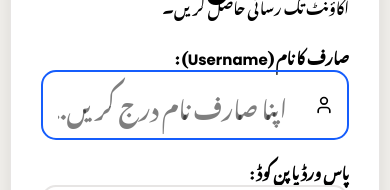
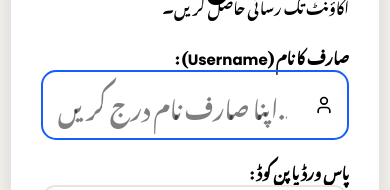
Before and after one commit to asifanwar123/mandikhata, a React (Vite) app: page / in a window 390 px wide. Shown: the part 623-813 px from the top of the page. Built offline with nearby package versions, Linux system fonts and the light colour scheme; a web font is replaced by a local one.

Commit message:
style: force LTR alignment for numeric input fields
Ensure numeric data, phone numbers, and IDs are displayed with LTR direction for improved readability and standard data entry alignment.

```diff
--- a/src/index.css
+++ b/src/index.css
@@ -65,6 +65,62 @@ input, select, textarea, button, label, select option {
   text-align: right;
   direction: rtl;
   color: #000000 !important;
+}
+
+/* Align all numeric, phones, codes, pins, values, and quantities to start on the left side (LTR) */
+input[type="number"],
+input[type="tel"],
+input.text-left,
+input.font-mono,
+input[placeholder*="0"],
+input[placeholder*="1"],
+input[placeholder*="2"],
+input[placeholder*="3"],
+input[placeholder*="4"],
+input[placeholder*="5"],
+input[placeholder*="6"],
+input[placeholder*="7"],
+input[placeholder*="8"],
+input[placeholder*="9"],
+input[placeholder*="03"],
+input[placeholder*="3"],
+input[placeholder*="X"],
+input[placeholder*="x"],
+input[placeholder*="PIN"],
+input[placeholder*="pin"],
+input[placeholder*="Pin"],
+input[id*="id"],
+input[id*="Id"],
+input[id*="ID"],
+input[id*="phone"],
+input[id*="Phone"],
+input[id*="mobile"],
+input[id*="Mobile"],
+input[id*="cnic"],
+input[id*="Cnic"],
+input[id*="qty"],
+input[id*="Qty"],
+input[id*="rate"],
+input[id*="Rate"],
+input[id*="amount"],
+input[id*="Amount"],
+input[id*="received"],
+input[id*="receivedAmount"],
+input[id*="balance"],
+input[id*="Balance"],
+input[id*="pin"],
+input[id*="Pin"],
+input[id*="PIN"],
+input[id*="opening"],
+input[id*="limit"],
+input[id*="rem"],
+input[name*="id"],
+input[name*="phone"],
+input[name*="cnic"],
+input[name*="qty"],
+input[name*="amount"] {
+  text-align: left !important;
+  direction: ltr !important;
 }
 
 /* Make sure all inputs, dialogs, forms can be easily tapped/edited and read clearly */
```
